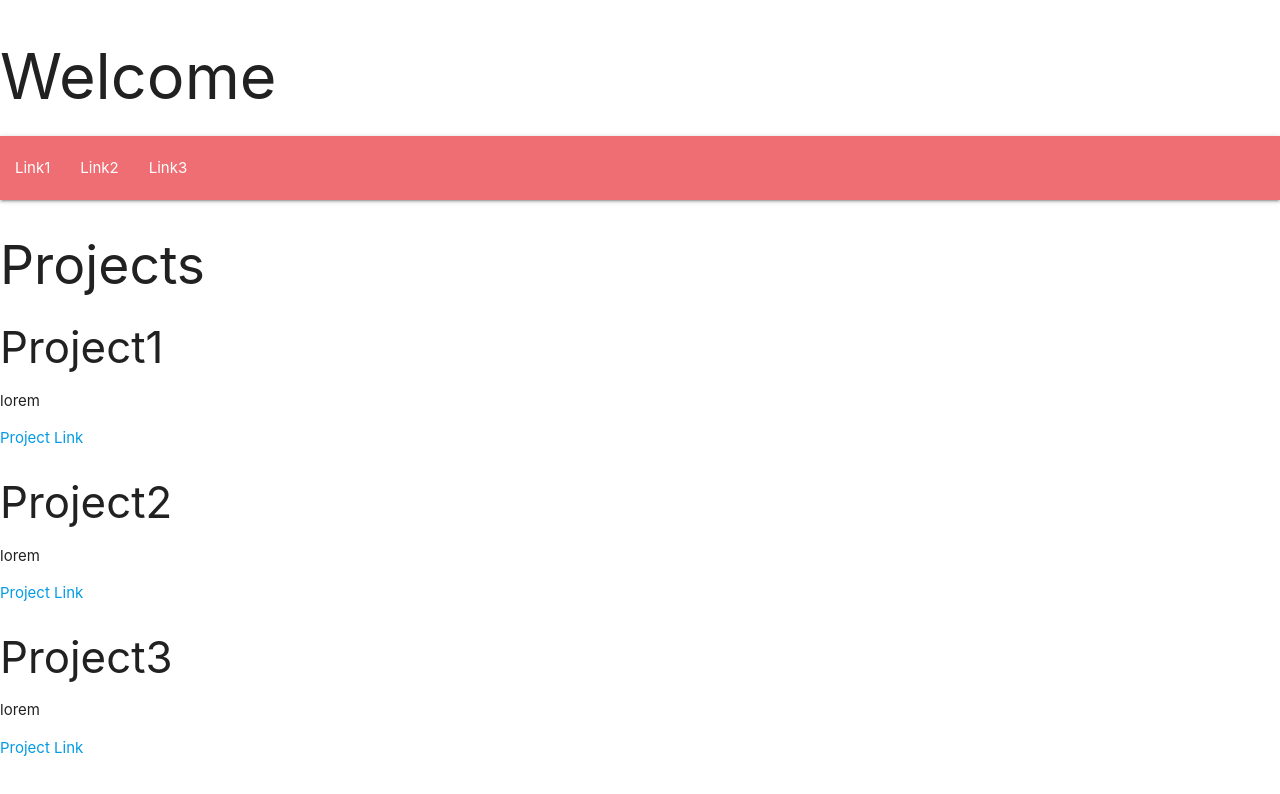
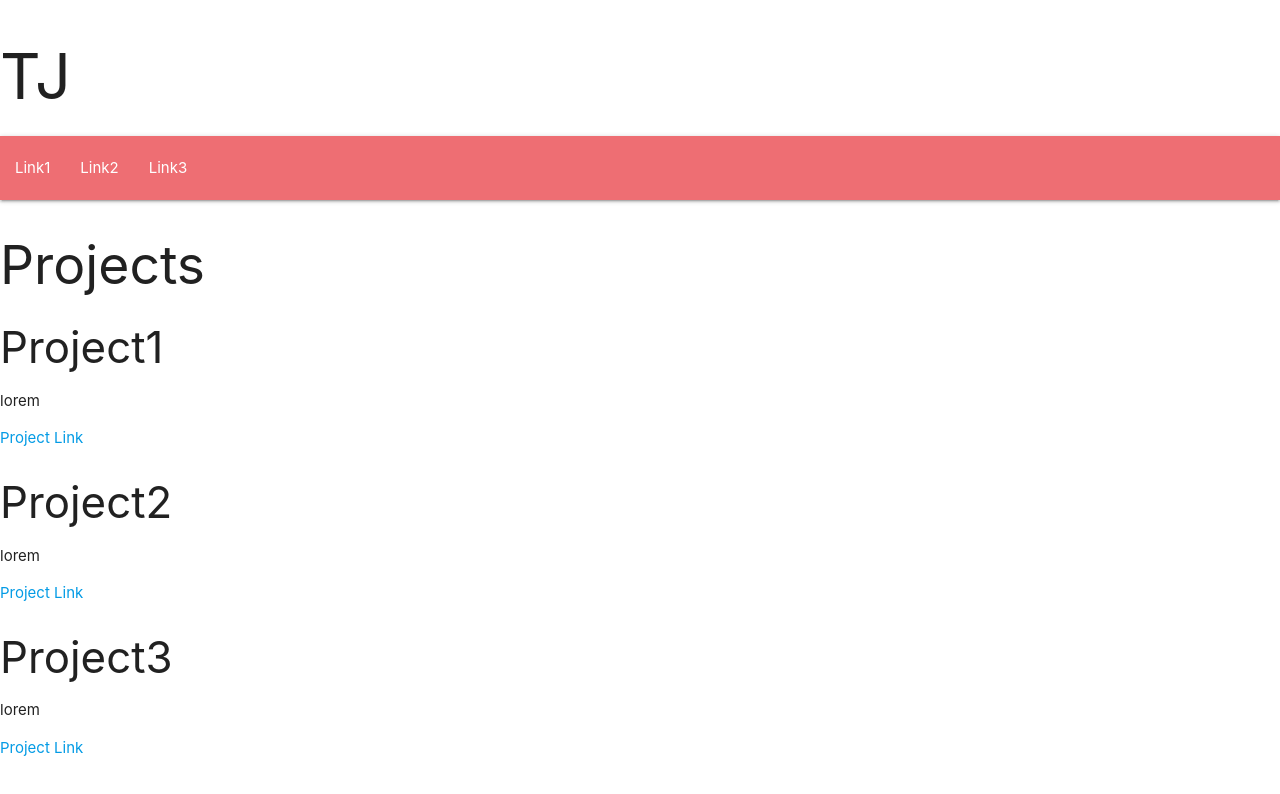
Before and after one commit to tjstalcup/git-and-github-oct-04-2018, a plain HTML site: page index.html in a window 1280 px wide. Drawn offline with nearby package versions, Linux system fonts and the light colour scheme.

Commit message:
Changed welcome to my name

```diff
--- a/index.html
+++ b/index.html
@@ -13,7 +13,7 @@
 </head>
 <body>
   <header>
-    <h1>Welcome</h1>
+    <h1>TJ</h1>
   </header>
 
   <nav>
```
